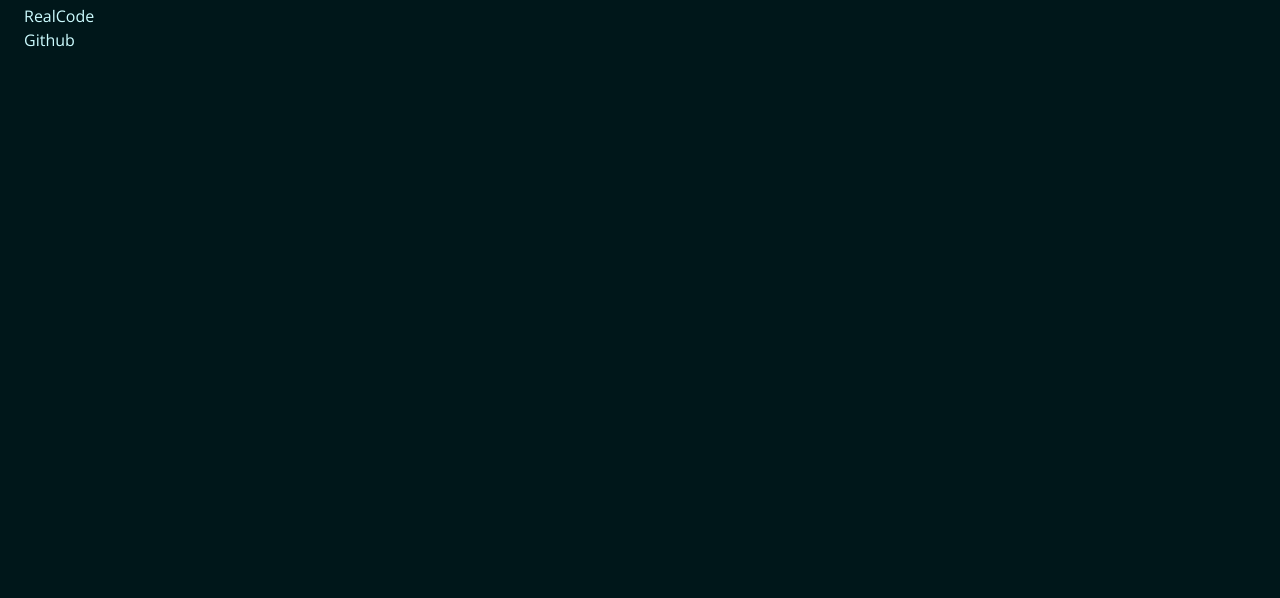
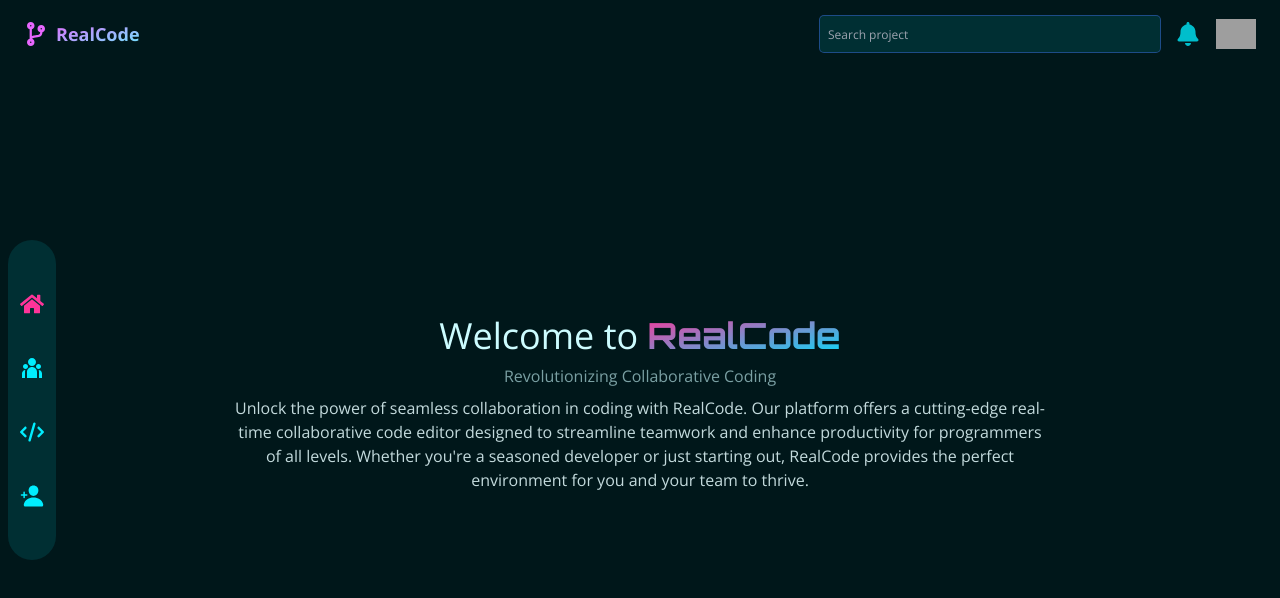
Before and after one commit to iamattri0001/real-code, a Next.js app: page /dashboard in a window 1280 px wide. Shown: the top 598 px of the page. Built offline with nearby package versions, Linux system fonts and the light colour scheme; grey boxes are pictures that could not be loaded.

Commit message:
add dashboard

```diff
--- a/package.json
+++ b/package.json
@@ -11,7 +11,8 @@
   "dependencies": {
     "next": "14.1.0",
     "react": "^18",
-    "react-dom": "^18"
+    "react-dom": "^18",
+    "react-icons": "^5.0.1"
   },
   "devDependencies": {
     "autoprefixer": "^10.0.1",
--- /dev/null
+++ b/src/app/dashboard/invite/page.jsx
@@ -0,0 +1,9 @@
+import React from 'react'
+
+const page = () => {
+  return (
+    <div>page</div>
+  )
+}
+
+export default page
--- /dev/null
+++ b/src/app/dashboard/layout.jsx
@@ -0,0 +1,15 @@
+import Nav from "@/components/dasbboard/Nav";
+import Sidebar from "@/components/dasbboard/Sidebar";
+import React from "react";
+
+const Layout = ({ children }) => {
+  return (
+    <div className="relative w-screen min-h-screen flex items-center justify-center">
+      <Nav />
+      <Sidebar />
+      {children}
+    </div>
+  );
+};
+
+export default Layout;
--- a/src/app/dashboard/page.jsx
+++ b/src/app/dashboard/page.jsx
@@ -1,16 +1,111 @@
-import React from "react";
+import { MdOutlineTimer } from "react-icons/md";
+import { GrGroup, GrSecure } from "react-icons/gr";
+import { IoShareSocial } from "react-icons/io5";
+import { FaGithub } from "react-icons/fa";
+import "./style.css";
 
-const page = () => {
+const Dashboard = () => {
   return (
-    <section className="min-h-screen w-screen">
-      <nav>
-        <span>RealCode</span>
-        <div>
-          <span>Github</span>
+    <div className="w-full snap-y snap-mandatory h-screen overflow-y-scroll overflow-x-hidden">
+      <div className="w-full h-screen snap-start flex items-center justify-center">
+        <div className="space-y-2 w-2/3 flex flex-col items-center justify-center">
+          <h1 className="text-4xl text-center">
+            Welcome to{" "}
+            <span className="heading font-bold bg-gradient-to-br from-accent-400 to-primary-500 bg-clip-text text-transparent">
+              RealCode
+            </span>
+          </h1>
+          <h4 className="text-base text-center text-text-100/60">
+            Revolutionizing Collaborative Coding
+          </h4>
+          <p className="text-center text-text-50/85">
+            Unlock the power of seamless collaboration in coding with RealCode.
+            Our platform offers a cutting-edge real-time collaborative code
+            editor designed to streamline teamwork and enhance productivity for
+            programmers of all levels. Whether you're a seasoned developer or
+            just starting out, RealCode provides the perfect environment for you
+            and your team to thrive.
+          </p>
         </div>
-      </nav>
-    </section>
+      </div>
+      <div className="w-full h-screen snap-start flex items-center justify-center">
+        <div className="w-2/3 flex flex-col items-center justify-center space-y-5">
+          <h3 className="text-3xl heading">Key Features</h3>
+          <div className="flex items-center justify-center gap-x-5">
+            <Card
+              title={"Real-Time Collaboration"}
+              description={
+                "Say goodbye to version control headaches and endless email chains. With RealCode, multiple programmers can work on the same project simultaneously, seeing changes in real-time. Collaborate effortlessly, share insights, and build together like never before."
+              }
+              icon={<MdOutlineTimer />}
+            />
+            <Card
+              icon={<GrGroup />}
+              title={"Team Creation and Management"}
+              description={
+                "Easily create teams and invite members to join your coding projects. Whether you're working on a small side project or a large-scale application, RealCode's intuitive team management tools make it simple to coordinate efforts and stay organized."
+              }
+            />
+            <Card
+              icon={<IoShareSocial />}
+              title={"Project Sharing and Accessibility"}
+              description={
+                "Share your projects with teammates or make them public to collaborate with the wider coding community. RealCode ensures that your code is always accessible, whether you're working from your desktop, laptop, or mobile device. Seamlessly switch between devices without missing a beat."
+              }
+            />
+          </div>
+          <div className="flex items-center justify-center gap-x-5">
+            <Card
+              icon={<GrSecure />}
+              title={"Secure and Reliable"}
+              description={
+                "Your code is precious, which is why we prioritize security and reliability. RealCode employs state-of-the-art encryption protocols and robust infrastructure to safeguard your data and ensure uninterrupted access to your projects."
+              }
+            />
+            <Card
+              icon={<FaGithub />}
+              title={"Version Control Integration"}
+              description={
+                "Stay organized and in control of your codebase with our seamless version control integration. RealCode effortlessly integrates with popular version control systems like Git, enabling you to manage and track changes to your code with precision and ease."
+              }
+            />
+          </div>
+        </div>
+      </div>
+
+      <div className="w-full h-screen snap-start flex items-center justify-center">
+        <div className="w-2/3 flex flex-col items-center justify-center space-y-5">
+          <h2 className="text-5xl heading">Get Started Today</h2>
+          <p className="text-center text-text-50/85">
+            Ready to experience the future of collaborative coding? Sign up for
+            RealCode today and join a community of passionate programmers
+            dedicated to pushing the boundaries of innovation. Whether you're
+            working on a solo project or building a world-changing application
+            with your team, RealCode is your ultimate coding companion. Let's
+            code together, in real-time.
+          </p>
+          <div className="flex items-center justify-center gap-x-5">
+            <button className="bg-accent-400 hover:bg-accent-500 transition-all text-text-950 font-semibold px-3 py-2 rounded-md">
+              Github
+            </button>
+            <button className="hover:underline hover:text-accent-300 transition-all">Developer</button>
+          </div>
+        </div>
+      </div>
+    </div>
   );
 };
 
-export default page;
+export default Dashboard;
+
+const Card = ({ title, description, icon }) => {
+  return (
+    <div className="w-[360px] flex flex-col items-center justify-center space-y-5 bg-primary-700/20 hover:bg-primary-700/50 ring-1 ring-secondary-700 transition-all p-5 h-[240px] rounded-xl">
+      <div className="text-5xl">{icon}</div>
+      <div className="flex flex-col items-center justify-center gap-y-3">
+        <h4 className="text-center text-xl">{title}</h4>
+        <p className="text-justify text-xs">{description}</p>
+      </div>
+    </div>
+  );
+};
--- /dev/null
+++ b/src/app/dashboard/projects/page.jsx
@@ -0,0 +1,9 @@
+import React from 'react'
+
+const Projects = () => {
+  return (
+    <div>Projects</div>
+  )
+}
+
+export default Projects
--- /dev/null
+++ b/src/app/dashboard/style.css
@@ -0,0 +1,3 @@
+::-webkit-scrollbar {
+    width: 0px;
+  }
--- /dev/null
+++ b/src/app/dashboard/teams/page.jsx
@@ -0,0 +1,25 @@
+import React from "react";
+
+const Teams = () => {
+  return (
+    <div className="w-2/3 flex min-h-[60vh] items-center justify-start flex-col gap-y-10">
+      <h3 className="text-3xl heading font-semibold">My Teams</h3>
+      <div>
+        <TeamCard />
+      </div>
+    </div>
+  );
+};
+
+export default Teams;
+
+const TeamCard = () => {
+  return (
+    <div className="bg-primary-800/40 px-10 py-5 rounded">
+      <h5 className="text-accent-300">Team Coders</h5>
+      <p className="text-xs">
+        Lorem ipsum dolor sit amet, consectetur adipisicing elit. Fugiat, amet?
+      </p>
+    </div>
+  );
+};
--- a/src/app/globals.css
+++ b/src/app/globals.css
@@ -11,3 +11,15 @@
 * {
   font-family: "Open Sans";
 }
+
+::-webkit-scrollbar {
+  width: 7px;
+}
+
+::-webkit-scrollbar-thumb {
+  background-color: #69686a; /* Color of the scroll handle */
+  border-radius: 6px; /* Rounded corners */
+}
+::-webkit-scrollbar-thumb:hover {
+  background-color: #555; /* Darker color when you hover over scrollbar */
+}
--- a/src/app/layout.jsx
+++ b/src/app/layout.jsx
@@ -13,8 +13,7 @@ export default function RootLayout({ children }) {
     <html lang="en">
       <body
         className={
-          inter.className +
-          " bg-background-950 min-h-screen text-text-100 px-6 py-1 flex items-center justify-center"
+          "bg-background-950 min-h-screen text-text-100 px-6 py-1 flex items-center justify-center"
         }
       >
         {children}
--- a/src/app/page.jsx
+++ b/src/app/page.jsx
@@ -1,12 +1,7 @@
-import React from "react";
-import Loading from "./loading";
+import { redirect } from "next/navigation";
 
 const Home = () => {
-  return (
-    <div>
-      Home
-    </div>
-  );
+  redirect("/dashboard");
 };
 
 export default Home;
--- /dev/null
+++ b/src/components/dasbboard/Nav.jsx
@@ -0,0 +1,27 @@
+import { FaCodeBranch, FaBell } from "react-icons/fa";
+const Nav = () => {
+  return (
+    <nav className="flex py-3 justify-between absolute top-0 w-full">
+      <div className="flex items-center justify-center space-x-2">
+        <FaCodeBranch className="text-2xl text-secondary-300" />
+        <span className="text-lg bg-gradient-to-br from-secondary-300 to-primary-300 bg-clip-text text-transparent font-bold">
+          RealCode
+        </span>
+      </div>
+      <div className="flex items-center justify-center space-x-4">
+        <input
+          type="text"
+          placeholder="Search project"
+          className="text-sm p-2 w-[340px] rounded bg-background-900 outline-none ring-1 focus:ring-accent-600 transition-all text-text-100/80 placeholder:text-xs selection:bg-accent-700"
+        />
+        <FaBell className="text-2xl text-text-600 cursor-pointer hover:text-text-500 transition-all" />
+        <img
+          src="https://avatar.iran.liara.run/public/boy?username=mr.random"
+          className="w-10"
+        />
+      </div>
+    </nav>
+  );
+};
+
+export default Nav;
--- /dev/null
+++ b/src/components/dasbboard/Sidebar.jsx
@@ -0,0 +1,57 @@
+"use client";
+import { FaCode } from "react-icons/fa6";
+import { FaHome } from "react-icons/fa";
+import { RiTeamFill } from "react-icons/ri";
+import { IoPersonAdd } from "react-icons/io5";
+import { usePathname } from "next/navigation";
+import Link from "next/link";
+const Sidebar = ({}) => {
+  const pathname = usePathname();
+  let route = pathname.replace("/dashboard", "");
+  if (route === "") {
+    route = "/";
+  }
+
+  return (
+    <div className="bg-background-900 min-h-[40vh] top-[50%] left-2 -translate-y-1/2 fixed px-3 z-10 justify-center flex flex-col space-y-10 rounded-full">
+      <Link href={"/dashboard"}>
+        <FaHome
+          className={`text-2xl transition-transform ${
+            route === "/"
+              ? ` text-accent-400`
+              : `text-text-500 hover:text-text-600`
+          }`}
+        />
+      </Link>
+      <Link href={"/dashboard/teams"}>
+        <RiTeamFill
+          className={`text-2xl transition-transform ${
+            route === "/teams"
+              ? ` text-accent-400`
+              : `text-text-500 hover:text-text-600`
+          }`}
+        />
+      </Link>
+      <Link href={"/dashboard/projects"}>
+        <FaCode
+          className={`text-2xl transition-transform ${
+            route === "/projects"
+              ? ` text-accent-400`
+              : `text-text-500 hover:text-text-600`
+          }`}
+        />
+      </Link>
+      <Link href={"/dashboard/invite"}>
+        <IoPersonAdd
+          className={`text-2xl transition-transform ${
+            route === "/invite"
+              ? ` text-accent-400`
+              : `text-text-500 hover:text-text-600`
+          }`}
+        />
+      </Link>
+    </div>
+  );
+};
+
+export default Sidebar;
```
Also changed, not shown: 1 other file (tests, documents, lock files or other folders).
